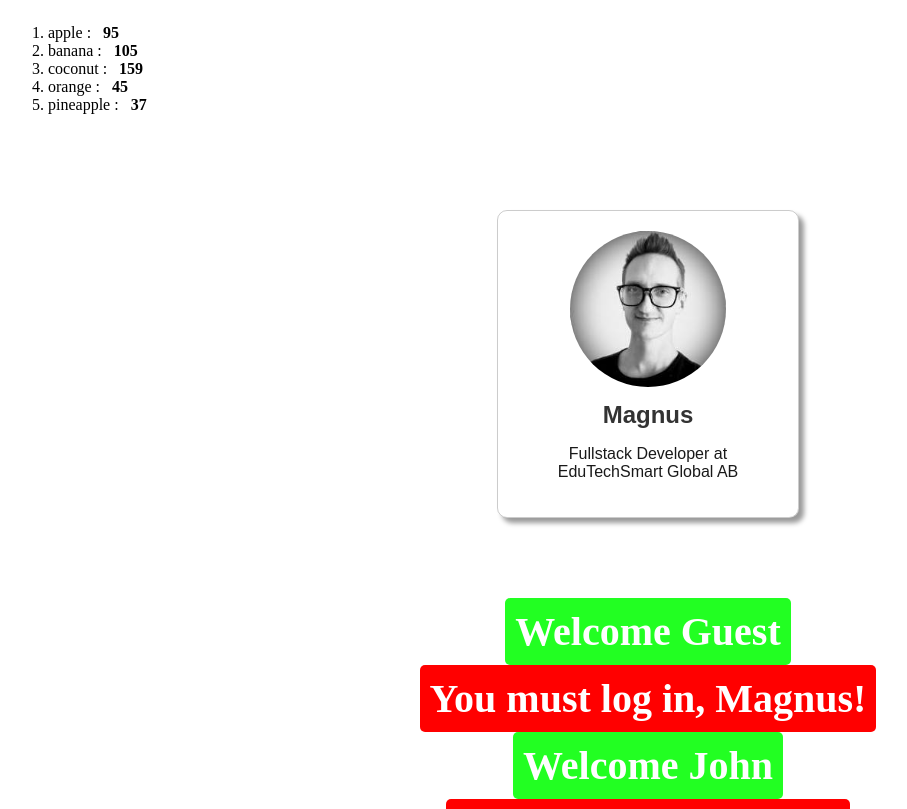
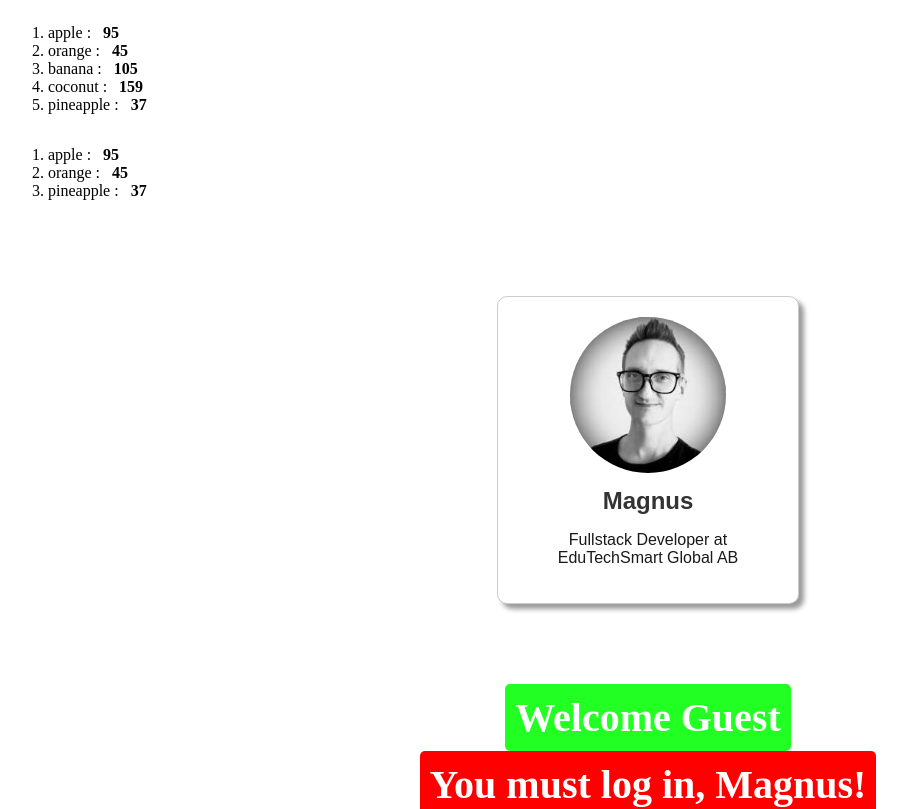
Before and after one commit to mrkarstrom/react-webpage, a React (Vite) app: page / in a window 1280 px wide. Shown: the top 809 px of the page, without its empty margins (0-907 px from the left). Built offline with nearby package versions, Linux system fonts and the light colour scheme.

Commit message:
add (List.jsx): Added a filtering of the fruits with less cals than 100.

```diff
--- a/src/List.jsx
+++ b/src/List.jsx
@@ -9,21 +9,34 @@ function List() {
     { id: 5, name: 'pineapple', calories: 37 },
   ];
 
-  fruits.sort((a, b) => a.name.localeCompare(b.name)); // Alphabetical
+  // fruits.sort((a, b) => a.name.localeCompare(b.name)); // Alphabetical
   //   fruits.sort((a, b) => b.name.localeCompare(a.name)); // Reverse Alphabetical
+
+  const lowCalFruits = fruits.filter((fruit) => fruit.calories < 100);
 
   const listItems = fruits.map((fruit) => (
     <li key={fruit.id}>
       {fruit.name} : &nbsp; <b>{fruit.calories}</b>
     </li>
   ));
+  const listItems2 = lowCalFruits.map((lowCalFruit) => (
+    <li key={lowCalFruit.id}>
+      {lowCalFruit.name} : &nbsp; <b>{lowCalFruit.calories}</b>
+    </li>
+  ));
 
-  return <ol>{listItems}</ol>;
+  return (
+    <>
+      <ol>{listItems}</ol>
+      <ol>{listItems2}</ol>
+    </>
+  );
 }
 
 List.propTypes = {
   fruits: PropTypes.array,
   listItems: PropTypes.string,
+  listItems2: PropTypes.string,
 };
 
 export default List;
```
